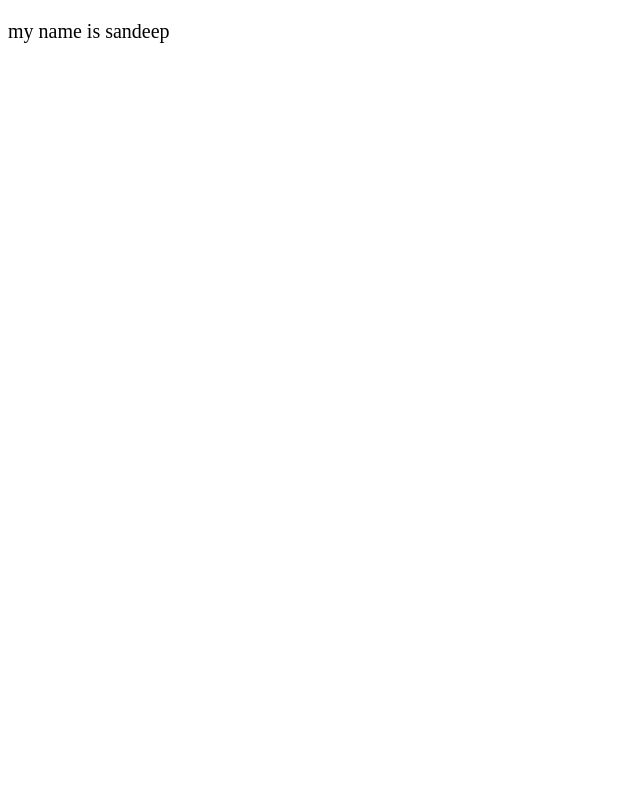
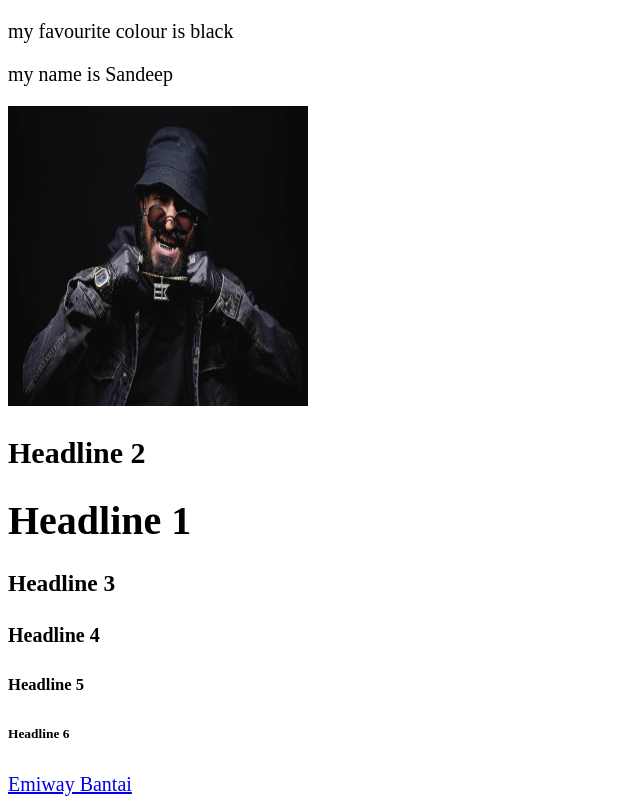
Before and after one commit to lilsandeep22/Emiway-Bantai-, a plain HTML site: page index.html in a window 1280 px wide. Shown: the whole page, without its empty margins (0-640 px from the left). Drawn offline with Linux system fonts and the light colour scheme.

Commit message:
this is my first one

```diff
--- a/index.html
+++ b/index.html
@@ -5,7 +5,7 @@
   <meta http-equiv="X-UA-Compatible" content="IE=Edge">
   <meta name="viewport" content="width=device-width, initial-scale=1">
 
-  <title>HTML</title>
+  <title>Bantai</title>
 
   <!-- HTML -->
 
@@ -15,8 +15,16 @@
 </head>
 
 <body>
-  <p>my name is sandeep</p>
-  <!-- Project -->
+  <p>my favourite colour is black</p>
+  <p> my name is Sandeep </p>
+  <img src="EmiwayBantai.jpg" width=300 height=300 ></img>
+  <h2> Headline 2 </h2>
+  <h1> Headline 1 </h1>
+  <h3> Headline 3 </h3>
+  <h4> Headline 4 </h4>
+  <h5> Headline 5 </h5>
+  <h6> Headline 6 </h6>
+  <a href="https://youtu.be/mZqMrCPrdOs">Emiway Bantai </a>
   <script src="main.js"></script>
 </body>
 </html>
```
Also changed, not shown: EmiwayBantai.jpg (added).
